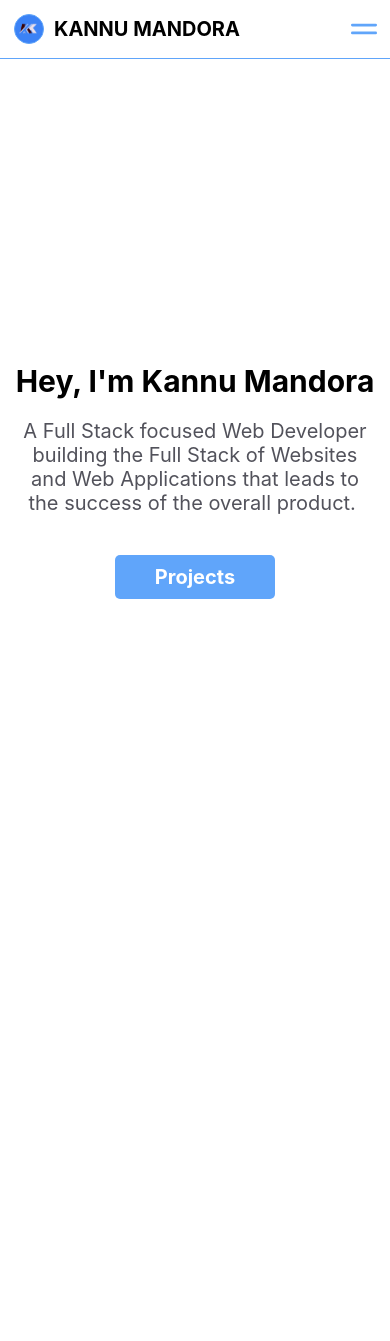
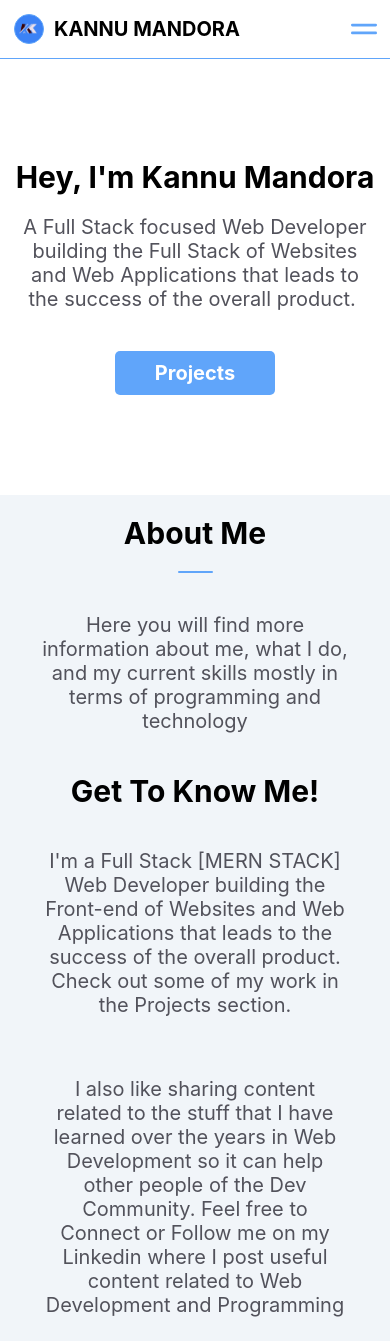
Before and after one commit to mandorakannu/mandorakannu_mobile_app, a React Native app: screen / in a window 390 px wide. Shown: the top 1341 px of the page. Before the commit the page ends 903 px from the top, so only its background shows below. Built offline with nearby package versions, Linux system fonts and the light colour scheme.

Commit message:
About Section created

```diff
--- a/App.tsx
+++ b/App.tsx
@@ -1,13 +1,20 @@
 import Main from "ui/Main";
+import About from "ui/About";
 import React from "react";
 import Header from "shared_ui/Header";
+import { SafeAreaView, ScrollView } from "react-native";
 const App = () => {
   return (
     <>
-    <Header />
-    <Main />
+      <SafeAreaView>
+        <Header />
+        <ScrollView>
+          <Main />
+          <About />
+        </ScrollView>
+      </SafeAreaView>
     </>
-  )
+  );
 };
 
 export default App;
--- a/package.json
+++ b/package.json
@@ -8,7 +8,8 @@
     "lint": "eslint .",
     "start": "react-native start",
     "test": "jest",
-    "release": "cd android && gradlew assembleRelease && cd .."
+    "release": "cd android && gradlew assembleRelease && cd ..",
+    "debug": "cd android && gradlew assembleDebug && cd .."
   },
   "dependencies": {
     "react": "18.2.0",
--- a/src/assets/styles/colors.ts
+++ b/src/assets/styles/colors.ts
@@ -7,4 +7,5 @@ export const colors = {
   blue600: "#2563eb",
   gray300: "#d1d5db",
   zinc600: "#52525b",
+  slate100: "#f1f5f9"
 };
--- /dev/null
+++ b/src/components/ui/About.tsx
@@ -0,0 +1,105 @@
+import React from "react";
+import { StyleSheet, Text, View } from "react-native";
+import { colors } from "assets/styles/colors";
+
+export default function About() {
+  const skills = [
+    "HTML",
+    "CSS",
+    "Tailwindcss",
+    "JavaScript",
+    "TypeScript",
+    "React",
+    "React Native",
+    "Redux",
+    "Node.js",
+    "Express.js",
+    "MongoDB",
+    "PHP",
+    "MySQL",
+    "Git",
+    "Github",
+    "Vercel",
+    "Netlify",
+    "VS Code",
+  ];
+  return (
+    <View id="#about" style={styles.container}>
+      <Text style={styles.headingText}>About Me</Text>
+      <Text style={styles.line}></Text>
+      <Text style={styles.description}>
+        Here you will find more information about me, what I do, and my current
+        skills mostly in terms of programming and technology
+      </Text>
+      <Text style={styles.headingText}>Get to know me!</Text>
+      <Text style={styles.description}>
+        I'm a Full Stack [MERN STACK] Web Developer building the Front-end of
+        Websites and Web Applications that leads to the success of the overall
+        product. Check out some of my work in the Projects section.
+      </Text>
+      <Text style={styles.description}>
+        I also like sharing content related to the stuff that I have learned
+        over the years in Web Development so it can help other people of the Dev
+        Community. Feel free to Connect or Follow me on my Linkedin where I post
+        useful content related to Web Development and Programming
+      </Text>
+      <Text style={styles.description}>
+        I'm open to Job opportunities where I can contribute, learn and grow. If
+        you have a good opportunity that matches my skills and experience then
+        don't hesitate to contact me.
+      </Text>
+      <Text style={styles.headingText}>About Me</Text>
+      <View style={styles.skillsView}>
+        {skills.map((skill, index) => (
+          <Text key={index} style={styles.skills}>
+            {skill}
+          </Text>
+        ))}
+      </View>
+    </View>
+  );
+}
+
+const styles = StyleSheet.create({
+  container: {
+    justifyContent: "center",
+    alignItems: "center",
+    gap: 20,
+    backgroundColor: colors.slate100,
+    padding: 20,
+  },
+  headingText: {
+    fontSize: 30,
+    fontWeight: "bold",
+    color: colors.black,
+    textTransform: "capitalize",
+  },
+  line: {
+    width: "10%",
+    height: 2,
+    backgroundColor: colors.blue400,
+    borderRadius: 10,
+  },
+  description: {
+    fontSize: 20,
+    color: colors.zinc600,
+    textAlign: "center",
+    padding: 20,
+  },
+  skillsView: {
+    flexDirection: "row",
+    flexWrap: "wrap",
+    justifyContent: "flex-start",
+    alignItems: "center",
+    padding: 10,
+  },
+  skills: {
+    fontSize: 20,
+    margin: 10,
+    color: colors.white,
+    textAlign: "center",
+    padding: 10,
+    backgroundColor: colors.blue400,
+    borderRadius: 10,
+  },
+});
--- a/src/components/ui/Main.tsx
+++ b/src/components/ui/Main.tsx
@@ -17,9 +17,13 @@ export default function Main() {
 
 const styles = StyleSheet.create({
   container: {
+    marginVertical: 50,
+    paddingVertical: 50,
+    // borderColor: colors.zinc600,
+    // borderWidth: 1,
     justifyContent: "center",
     alignItems: "center",
-    height: "100%",
+    height: "auto",
     gap: 20,
   },
   headingText: {
```
